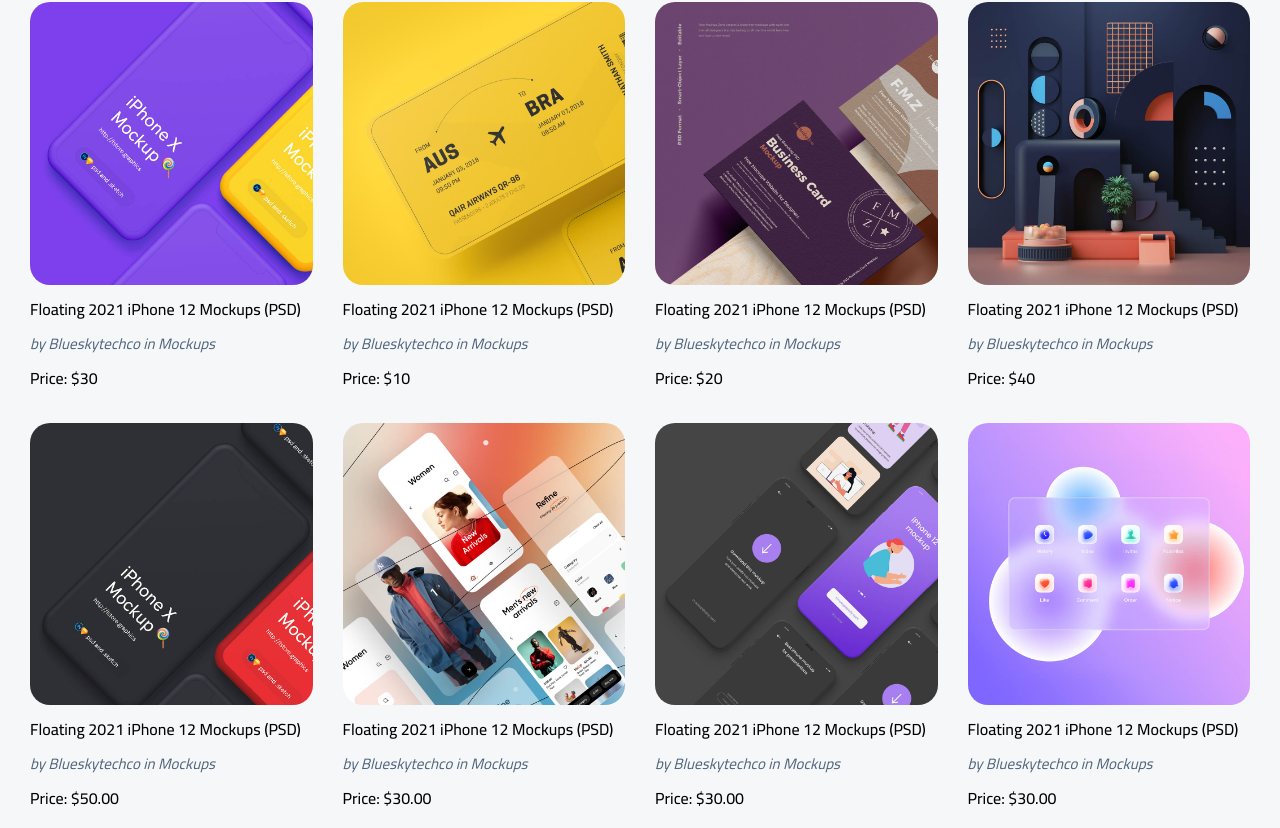
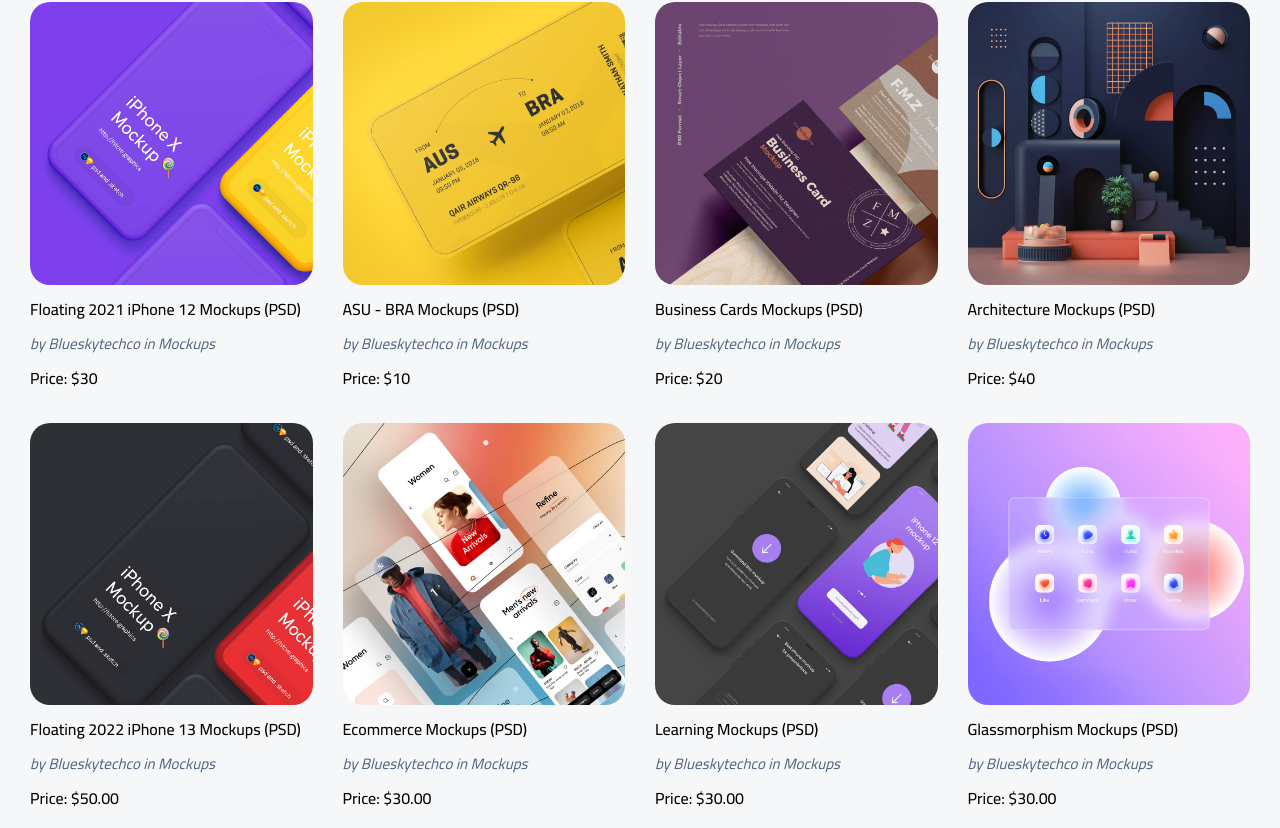
Before and after one commit to Anwar-Barakat/gosto-redux-ecommerce, a React (Create React App) app: page / in a window 1280 px wide. Shown: the part 894-1722 px from the top of the page. Built offline with nearby package versions, Linux system fonts and the light colour scheme.

Commit message:
active the search bar at the home page .

```diff
--- a/public/index.html
+++ b/public/index.html
@@ -10,34 +10,13 @@
       content="Web site created using create-react-app"
     />
     <link rel="apple-touch-icon" href="%PUBLIC_URL%/logo192.png" />
-    <!--
-      manifest.json provides metadata used when your web app is installed on a
-      user's mobile device or desktop. See https://developers.google.com/web/fundamentals/web-app-manifest/
-    -->
+
     <link rel="manifest" href="%PUBLIC_URL%/manifest.json" />
-    <!--
-      Notice the use of %PUBLIC_URL% in the tags above.
-      It will be replaced with the URL of the `public` folder during the build.
-      Only files inside the `public` folder can be referenced from the HTML.
 
-      Unlike "/favicon.ico" or "favicon.ico", "%PUBLIC_URL%/favicon.ico" will
-      work correctly both with client-side routing and a non-root public URL.
-      Learn how to configure a non-root public URL by running `npm run build`.
-    -->
-    <title>React App</title>
+    <title>Gosto Ecommerce</title>
   </head>
   <body>
     <noscript>You need to enable JavaScript to run this app.</noscript>
     <div id="root"></div>
-    <!--
-      This HTML file is a template.
-      If you open it directly in the browser, you will see an empty page.
-
-      You can add webfonts, meta tags, or analytics to this file.
-      The build step will place the bundled scripts into the <body> tag.
-
-      To begin the development, run `npm start` or `yarn start`.
-      To create a production bundle, use `npm run build` or `yarn build`.
-    -->
   </body>
 </html>
--- a/src/components/assets/data/data.js
+++ b/src/components/assets/data/data.js
@@ -69,7 +69,7 @@
   {
     id: 2,
     cover: "2-1-1.jpg",
-    title: "Floating 2021 iPhone 12 Mockups (PSD)",
+    title: "ASU - BRA Mockups (PSD)",
     author: "by Blueskytechco in Mockups",
     price: 10.0,
     category: "mockups",
@@ -78,7 +78,7 @@
   {
     id: 3,
     cover: "3-1-1.jpg",
-    title: "Floating 2021 iPhone 12 Mockups (PSD)",
+    title: "Business Cards Mockups (PSD)",
     author: "by Blueskytechco in Mockups",
     price: 20.0,
     category: "images stocks",
@@ -87,7 +87,7 @@
   {
     id: 4,
     cover: "4-3.jpg",
-    title: "Floating 2021 iPhone 12 Mockups (PSD)",
+    title: "Architecture Mockups (PSD)",
     author: "by Blueskytechco in Mockups",
     price: 40.0,
     category: "images stocks",
@@ -96,7 +96,7 @@
   {
     id: 5,
     cover: "5-1-1.jpg",
-    title: "Floating 2021 iPhone 12 Mockups (PSD)",
+    title: "Floating 2022 iPhone 13 Mockups (PSD)",
     author: "by Blueskytechco in Mockups",
     price: "50.00",
     category: "web theme",
@@ -105,7 +105,7 @@
   {
     id: 6,
     cover: "6-3.jpg",
-    title: "Floating 2021 iPhone 12 Mockups (PSD)",
+    title: "Ecommerce Mockups (PSD)",
     author: "by Blueskytechco in Mockups",
     price: "30.00",
     category: "web theme",
@@ -114,7 +114,7 @@
   {
     id: 7,
     cover: "7-1-1.jpg",
-    title: "Floating 2021 iPhone 12 Mockups (PSD)",
+    title: "Learning Mockups (PSD)",
     author: "by Blueskytechco in Mockups",
     price: "30.00",
     category: "icons",
@@ -123,7 +123,7 @@
   {
     id: 8,
     cover: "8-1.jpg",
-    title: "Floating 2021 iPhone 12 Mockups (PSD)",
+    title: "Glassmorphism Mockups (PSD)",
     author: "by Blueskytechco in Mockups",
     price: "30.00",
     category: "icons",
--- a/src/components/home/hero/Hero.jsx
+++ b/src/components/home/hero/Hero.jsx
@@ -1,7 +1,12 @@
-import React from "react";
+import React, { useState } from "react";
 import { BiSearch } from "react-icons/bi";
+import SearchItems from "./SearchItems";
 
 const Hero = () => {
+  const [value, setValue] = useState();
+  const onChange = (e) => setValue(e.target.value);
+  const onSearch = (value) => setValue(value);
+
   return (
     <section className="hero">
       <div className="container">
@@ -21,11 +26,21 @@
         <div className="search">
           <span>All Categories</span>
           <hr />
-          <input type="text" placeholder="Search Products" />
-          <button>
+          <input
+            type="text"
+            placeholder="Search Products"
+            onChange={onChange}
+            value={value}
+          />
+          <button
+            onClick={() => {
+              onSearch(value);
+            }}
+          >
             <BiSearch className="searchIcon heIcon" />
           </button>
         </div>
+        {value && <SearchItems value={value} onSearch={onSearch} />}
         <p>Examples: Mockups PSD, Images, Theme Design...</p>
       </div>
     </section>
--- /dev/null
+++ b/src/components/home/hero/SearchItems.jsx
@@ -0,0 +1,24 @@
+import React, { useEffect, useState } from "react";
+import { products } from "../../assets/data/data";
+import ProductItem from "../product/ProductItem";
+
+const SearchItems = ({ value, onSearch }) => {
+  const [data, setData] = useState(products);
+  const sliceProducts = () => {
+    const filters = data
+      .filter((product) => product.title.startsWith(value))
+      .slice(0, 10);
+    setData(filters);
+  };
+  useEffect(() => {
+    sliceProducts();
+  }, []);
+
+  return (
+    <section className="searchItems">
+      <ProductItem data={data} />
+    </section>
+  );
+};
+
+export default SearchItems;
--- a/src/components/home/product/ProductItem.jsx
+++ b/src/components/home/product/ProductItem.jsx
@@ -5,12 +5,10 @@
 const ProductItem = ({ data }) => {
   const [openImage, setOpenImage] = useState(false);
   const [image, setImage] = useState("");
-  console.log(data);
 
   const onOpenImage = (src) => {
     setImage(src);
     setOpenImage(true);
-    console.log(image);
   };
   return (
     <>
@@ -23,15 +21,15 @@
                   src={require("../../assets/images/product/" + product.cover)}
                   alt={product.name}
                 />
-                <div class="overlay transition duration-150">
-                  <button class="button">
+                <div className="overlay transition duration-150">
+                  <button className="button">
                     <FiShoppingBag />
                   </button>
-                  <button class="button">
+                  <button className="button">
                     <AiOutlineHeart />
                   </button>
                   <button
-                    class="button"
+                    className="button"
                     onClick={() => onOpenImage(product.cover)}
                   >
                     <FiSearch />
```
Also changed, not shown: 1 other file (tests, documents, lock files or other folders).
